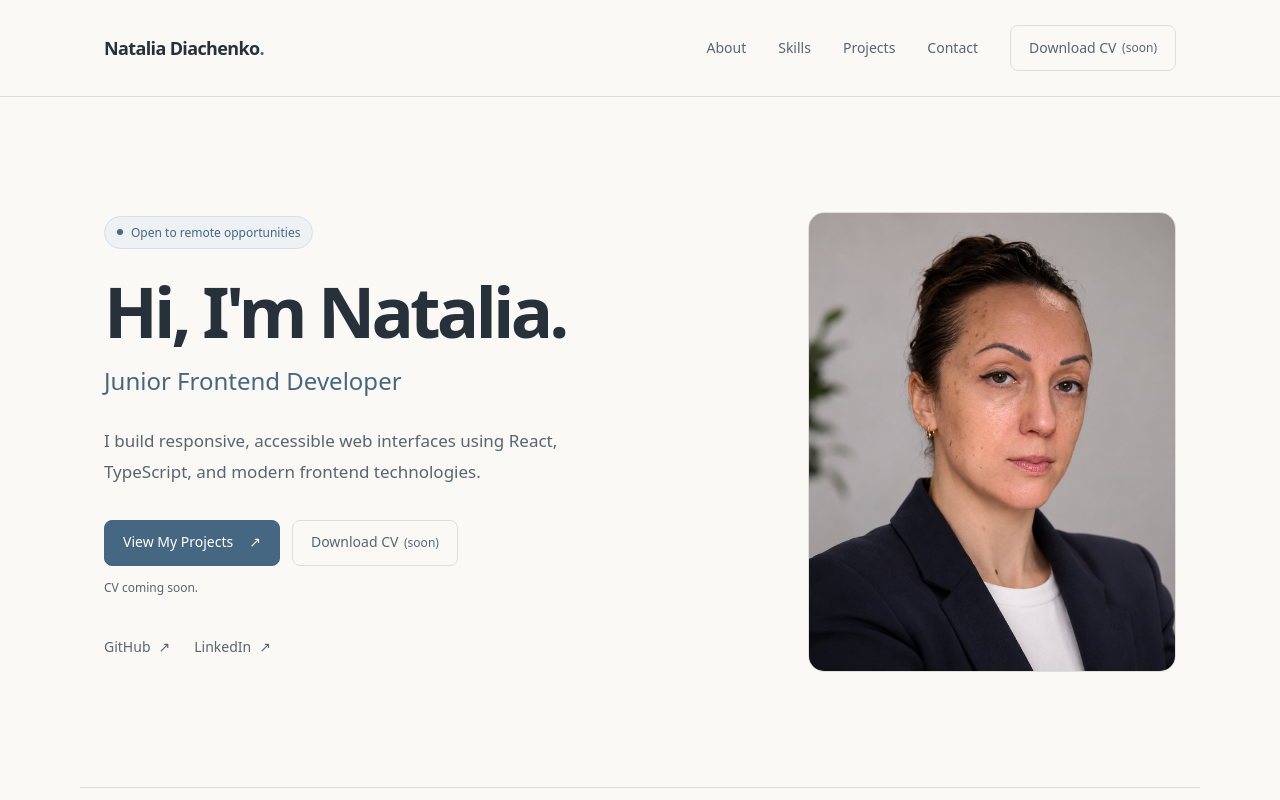
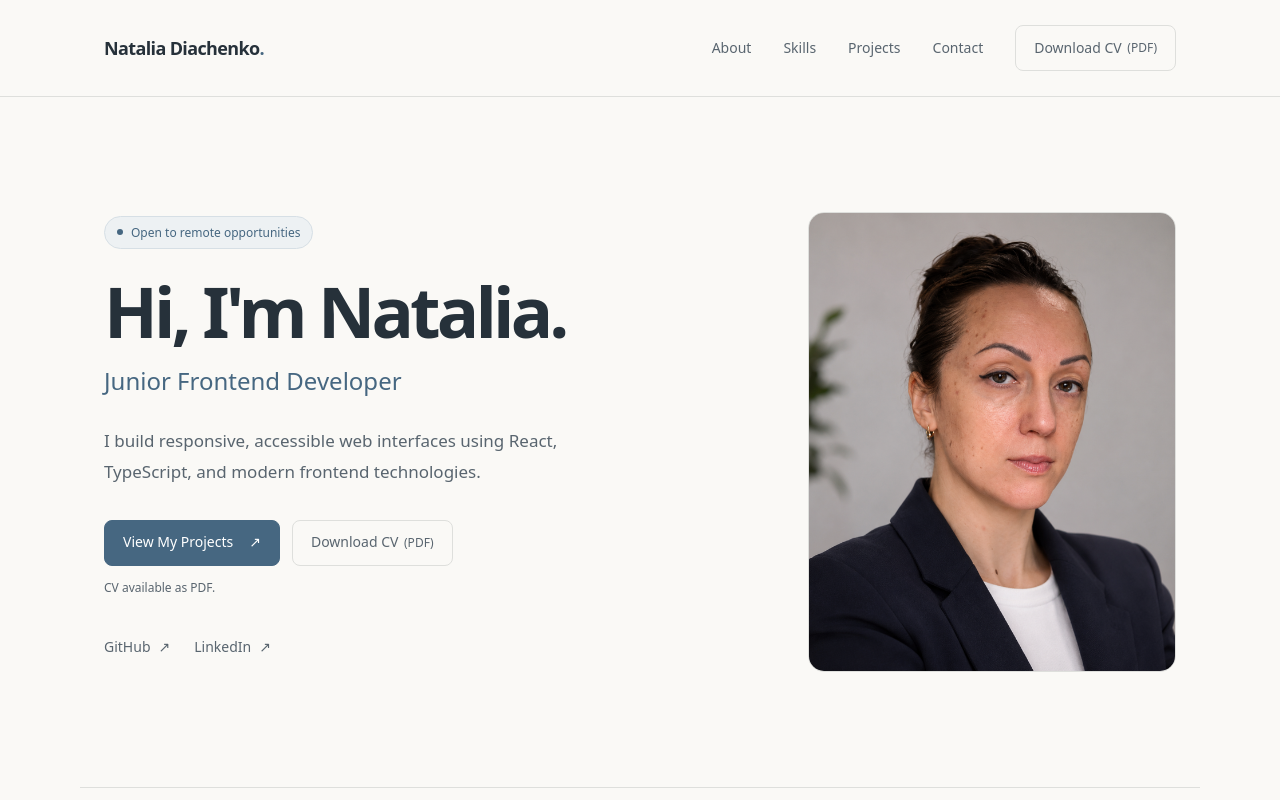
Before and after one commit to KonnyDaugh/portfolio_natalia_diachenko, a React (Vite) app: page / in a window 1280 px wide. Shown: the top 800 px of the page. Built offline with nearby package versions, Linux system fonts and the light colour scheme.

Commit message:
feat add downloadable resume

```diff
--- a/package.json
+++ b/package.json
@@ -7,7 +7,7 @@
     "dev": "parcel src/index.html --dist-dir build",
     "clean": "rm -rf build",
     "build": "parcel build src/index.html --dist-dir build --public-url ./",
-    "postbuild": "node scripts/copy-social-preview.mjs && node scripts/copy-certificates.mjs",
+    "postbuild": "node scripts/copy-social-preview.mjs && node scripts/copy-certificates.mjs && node scripts/copy-resume.mjs",
     "typecheck": "tsc --noEmit"
   },
   "keywords": [],
--- a/src/components/DownloadCv/DownloadCv.module.scss
+++ b/src/components/DownloadCv/DownloadCv.module.scss
@@ -10,8 +10,10 @@
   border-radius: 0.5rem;
   background: transparent;
   color: var(--color-muted);
+  font: inherit;
   font-size: 0.875rem;
-  cursor: not-allowed;
+  text-decoration: none;
+  cursor: pointer;
 }
 
 .note {
--- a/src/components/DownloadCv/DownloadCv.tsx
+++ b/src/components/DownloadCv/DownloadCv.tsx
@@ -2,8 +2,13 @@ import * as styles from './DownloadCv.module.scss';
 
 export function DownloadCv() {
   return (
-    <button className={styles.button} type="button" disabled title="CV coming soon">
-      Download CV <span className={styles.note}>(soon)</span>
-    </button>
+    <a
+      className={styles.button}
+      href="/resume/Natalia_Diachenko_CV.pdf"
+      download="Natalia_Diachenko_CV.pdf"
+      aria-label="Download CV (PDF)"
+    >
+      Download CV <span className={styles.note}>(PDF)</span>
+    </a>
   );
 }
--- a/src/sections/Hero/Hero.tsx
+++ b/src/sections/Hero/Hero.tsx
@@ -38,7 +38,7 @@ export function Hero() {
           </a>
           <DownloadCv />
         </div>
-        <p className={styles.note} id="projects-note">CV coming soon.</p>
+        <p className={styles.note} id="projects-note">CV available as PDF.</p>
         <ul className={styles.socialLinks} aria-label="Social profiles">
           {socialLinks.map(({ label, href }) => (
             <li key={label}>
```
Also changed, not shown: scripts/copy-resume.mjs (added, +7 -0 lines), 2 other files (tests, documents, lock files or other folders).
